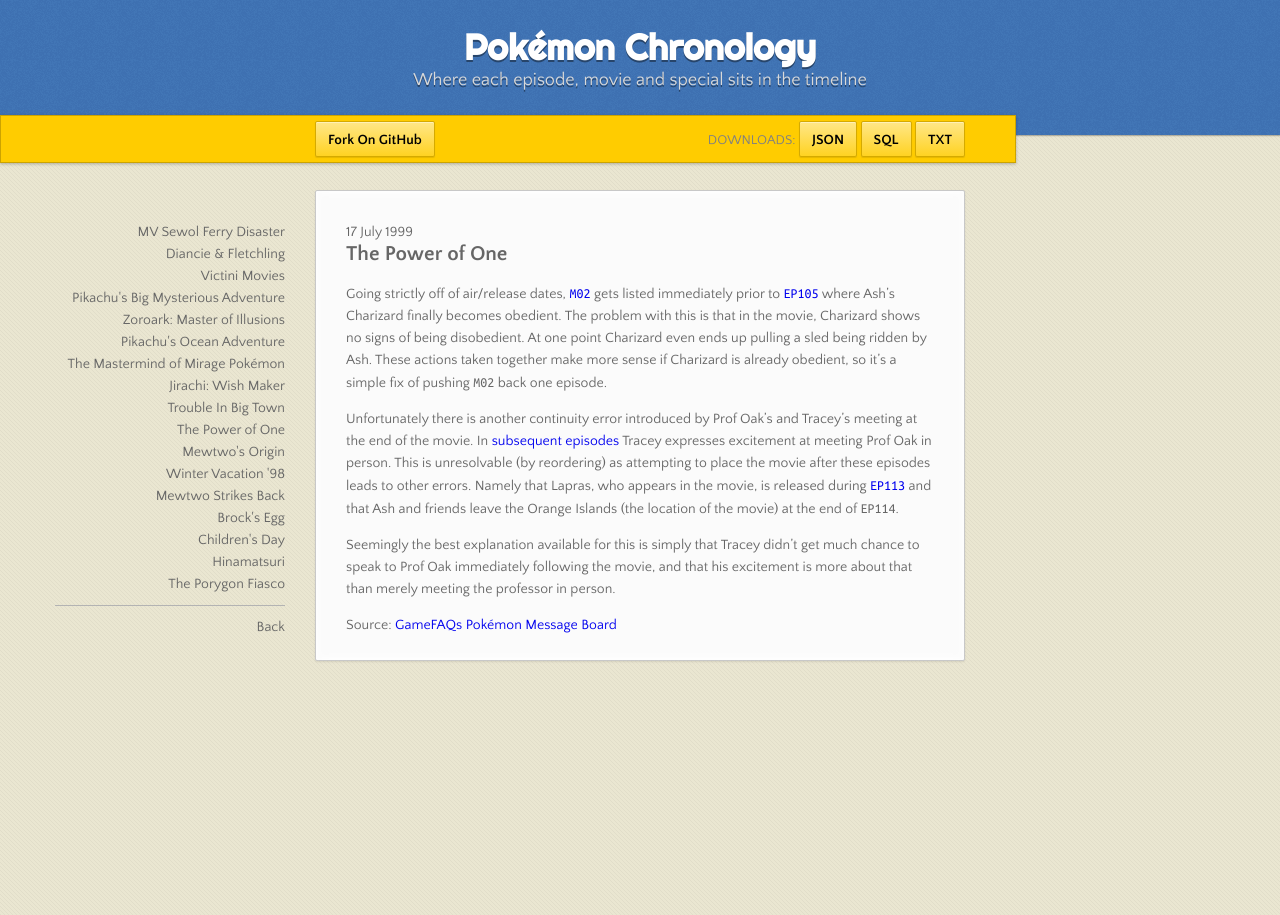
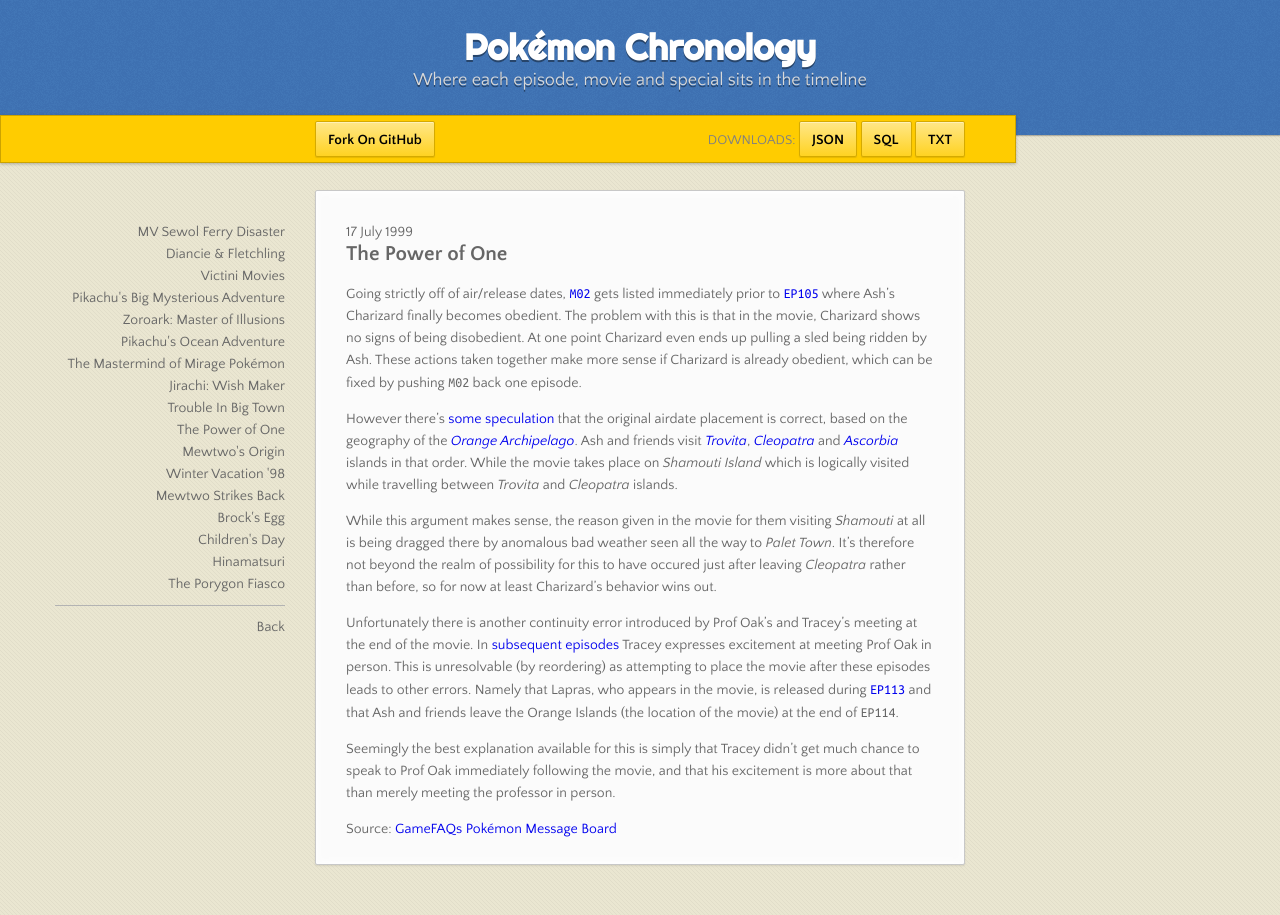
Before and after one commit to mal/pokemon, a Jekyll site: the page built from _posts/1999-07-17-the-power-of-one.md, in a window 1280 px wide. Built offline with Jekyll 4.4.1, drawn with Linux system fonts in a browser that asks for light colours.

Commit message:
Add more depth to M02 placement explanation

```diff
--- a/_posts/1999-07-17-the-power-of-one.md
+++ b/_posts/1999-07-17-the-power-of-one.md
@@ -6,7 +6,20 @@
 problem with this is that in the movie, Charizard shows no signs of being
 disobedient. At one point Charizard even ends up pulling a sled being ridden by
 Ash. These actions taken together make more sense if Charizard is already
-obedient, so it's a simple fix of pushing `M02` back one episode.
+obedient, which can be fixed by pushing `M02` back one episode.
+
+However there's [some speculation][update] that the original airdate placement
+is correct, based on the geography of the [_Orange Archipelago_][location]. Ash
+and friends visit [_Trovita_][EP104], [_Cleopatra_][EP105] and
+[_Ascorbia_][EP106] islands in that order. While the movie takes place on
+_Shamouti Island_ which is logically visited while travelling between _Trovita_
+and _Cleopatra_ islands.
+
+While this argument makes sense, the reason given in the movie for them
+visiting _Shamouti_ at all is being dragged there by anomalous bad weather seen
+all the way to _Palet Town_. It's therefore not beyond the realm of possibility
+for this to have occured just after leaving _Cleopatra_ rather than before, so
+for now at least Charizard's behavior wins out.
 
 Unfortunately there is another continuity error introduced by Prof Oak's and
 Tracey's meeting at the end of the movie. In [subsequent][EP114]
```
Also changed, not shown: other parts of _posts/1999-07-17-the-power-of-one.md (+4 -0 lines).
